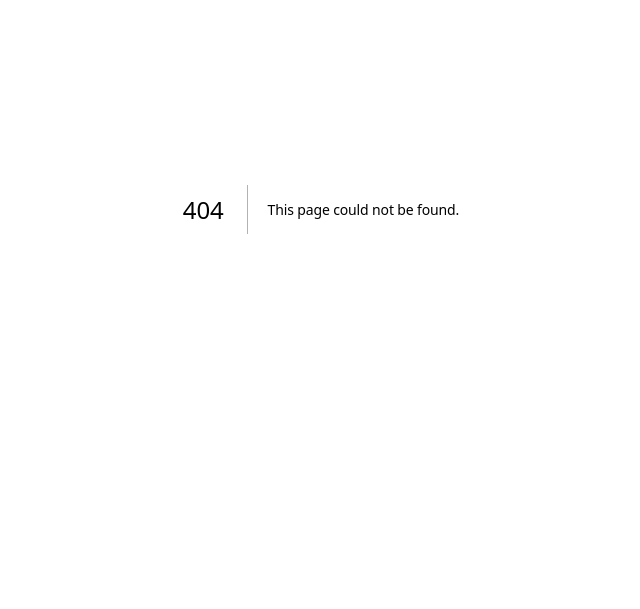
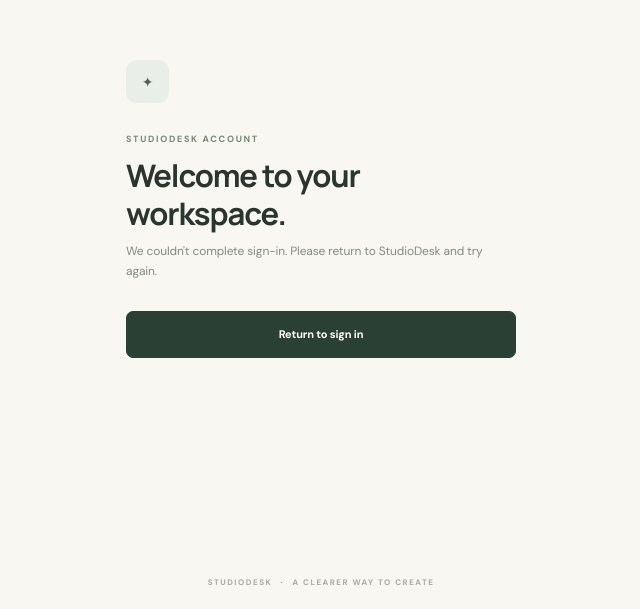
Before and after one commit to Moizzshahid/StudioDesk, a Next.js app: page /auth/callback in a window 1280 px wide. Before the commit this address had no page. Shown: the part 191-800 px from the top of the page, without its empty margins (319-959 px from the left). Built offline with nearby package versions, Linux system fonts and the light colour scheme; no server answers.

Commit message:
Add Supabase OAuth callback page

```diff
--- /dev/null
+++ b/app/auth/callback/page.tsx
@@ -0,0 +1,49 @@
+"use client";
+
+import { useEffect, useState } from "react";
+import { useRouter } from "next/navigation";
+import { supabase } from "@/lib/supabase";
+
+export default function AuthCallbackPage() {
+  const router = useRouter();
+  const [message, setMessage] = useState("Completing secure sign-in…");
+
+  useEffect(() => {
+    let active = true;
+
+    async function finishSignIn() {
+      // Supabase JS processes the OAuth tokens from the URL fragment and
+      // persists the resulting session in the browser.
+      const { data, error } = await supabase.auth.getSession();
+      if (!active) return;
+
+      if (error || !data.session) {
+        setMessage("We couldn't complete sign-in. Please return to StudioDesk and try again.");
+        return;
+      }
+
+      window.history.replaceState({}, document.title, window.location.pathname);
+      router.replace("/dashboard");
+    }
+
+    void finishSignIn();
+    return () => { active = false; };
+  }, [router]);
+
+  return (
+    <main className="auth auth-premium reset-auth">
+      <section className="auth-panel">
+        <div className="auth-box">
+          <div className="auth-symbol">✦</div>
+          <div className="auth-kicker">STUDIODESK ACCOUNT</div>
+          <h2>Welcome to your workspace.</h2>
+          <p className="auth-subtitle">{message}</p>
+          {message.startsWith("We couldn't") && (
+            <a className="auth-submit" href="/login">Return to sign in</a>
+          )}
+        </div>
+        <div className="auth-panel-footer">STUDIODESK <span>·</span> A CLEARER WAY TO CREATE</div>
+      </section>
+    </main>
+  );
+}
```
